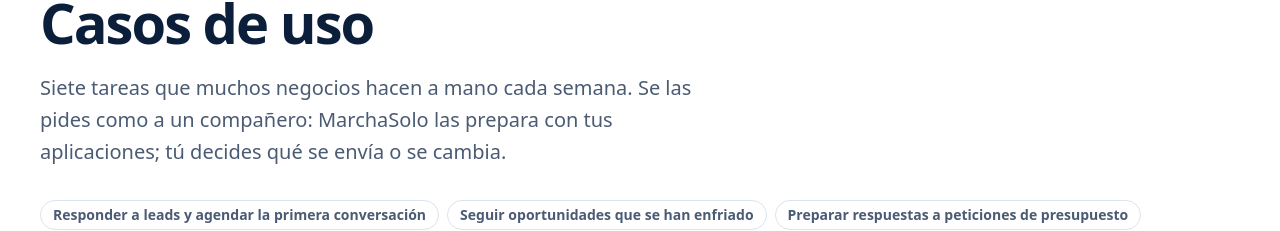
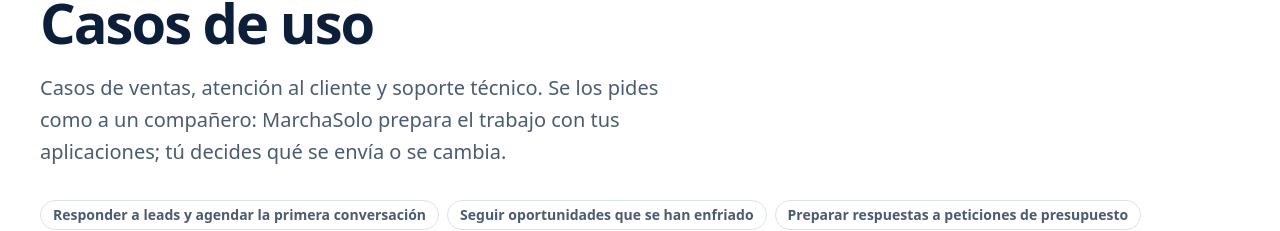
Before and after one commit to CESARKUBEREK/Delega, a Next.js app: page /casos-de-uso in a window 1280 px wide. Shown: the part 172-403 px from the top of the page. Built offline with nearby package versions, Linux system fonts and the light colour scheme; no server answers.

Commit message:
Revise metadata and intro text for use cases page
Updated the description and introductory text for use cases.

```diff
--- a/src/app/casos-de-uso/page.tsx
+++ b/src/app/casos-de-uso/page.tsx
@@ -7,7 +7,7 @@ import { USE_CASES } from "@/lib/site-content"
 export const metadata: Metadata = {
   title: "Casos de uso",
   description:
-    "Ejemplos concretos de tareas que MarchaSolo prepara hoy: correo, documentos, informes, planillas, clientes, reuniones y coordinación. Tú revisas y apruebas antes de que se envíe o cambie nada.",
+   "Casos de uso de MarchaSolo en ventas, atención al cliente y soporte técnico: prepara respuestas, seguimientos e incidencias; tú apruebas antes de enviar.",
   robots: { index: true, follow: true },
   alternates: { canonical: "/casos-de-uso" },
 }
@@ -20,8 +20,8 @@ export default function UseCasesPage() {
           <div className="site-container">
             <h1 className="site-h1">Casos de uso</h1>
             <p className="site-lead">
-              Siete tareas que muchos negocios hacen a mano cada semana. Se las pides como a un compañero: MarchaSolo las
-              prepara con tus aplicaciones; tú decides qué se envía o se cambia.
+              Casos de ventas, atención al cliente y soporte técnico. Se los pides como a un compañero: MarchaSolo prepara
+              el trabajo con tus aplicaciones; tú decides qué se envía o se cambia.
             </p>
             <nav aria-label="Casos" className="mt-8 flex flex-wrap gap-2">
               {USE_CASES.map((c) => (
```
